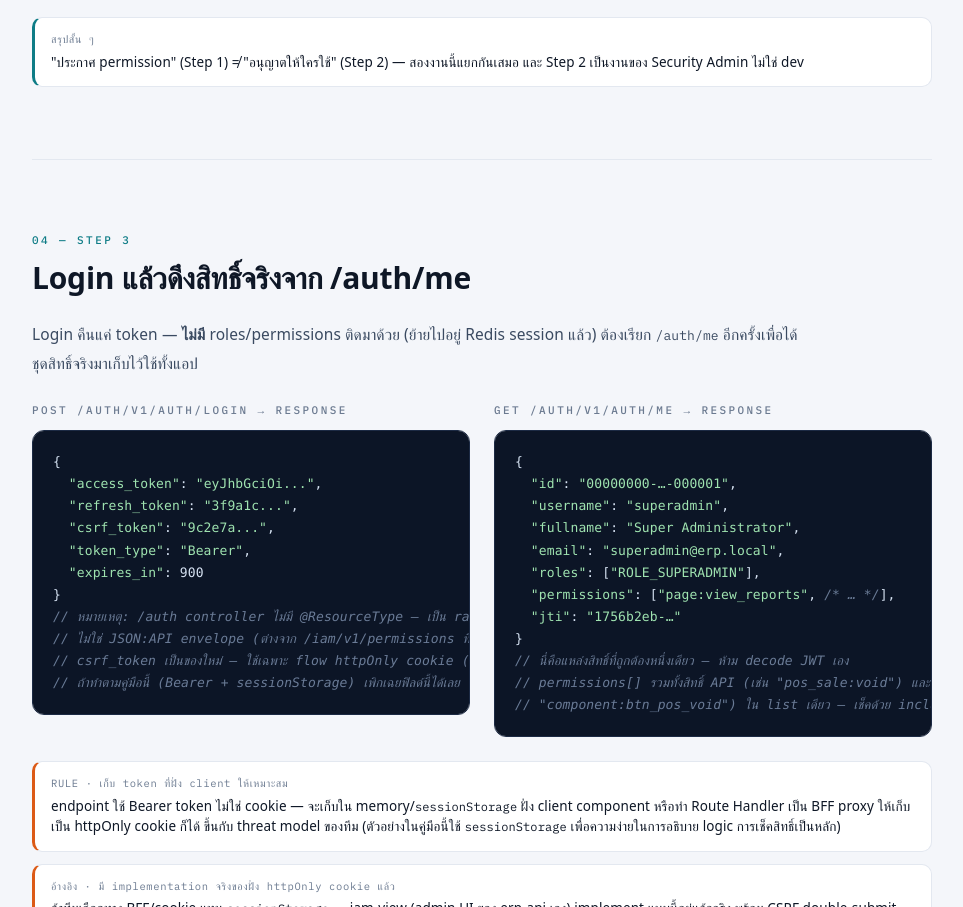
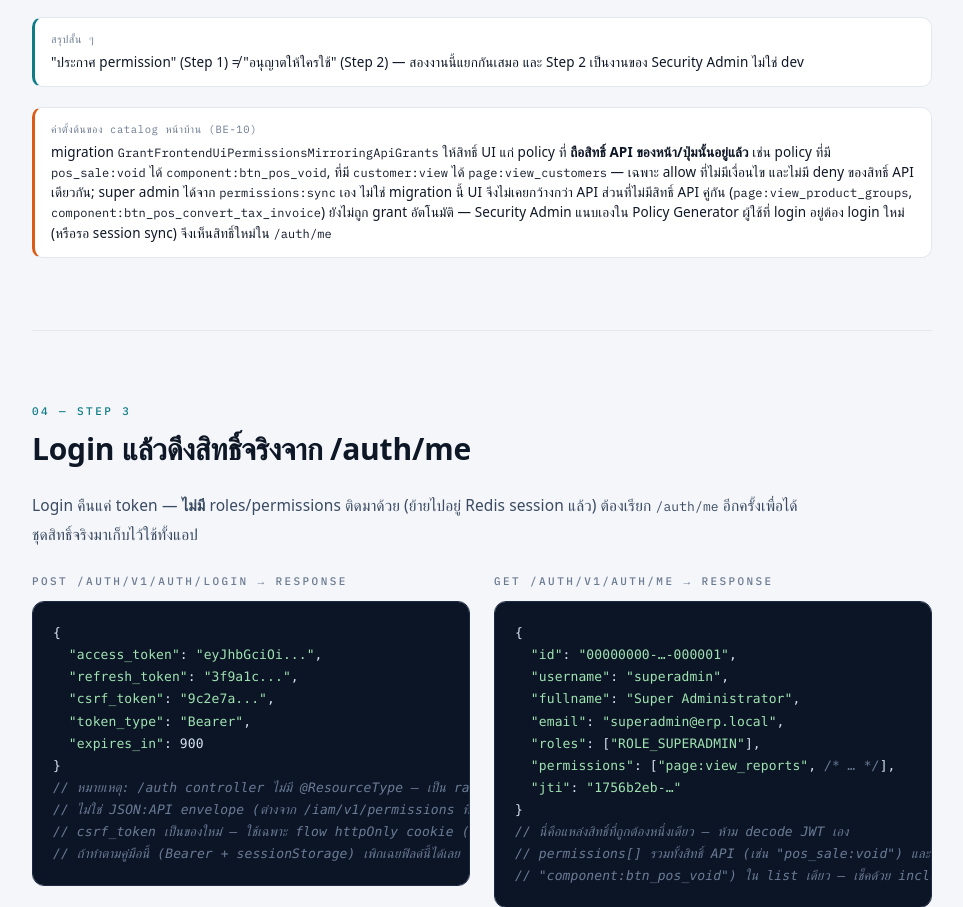
Before and after one commit to iots1/plan-erp, a plain HTML site: page nextjs-permission-guide.html in a window 1280 px wide. Shown: the part 3808-4715 px from the top of the page, without its empty margins (298-1261 px from the left). Drawn offline with nearby package versions, Linux system fonts and the light colour scheme; a web font is replaced by a local one.

Commit message:
docs: UI permissions follow the API grant by default (BE-10)
Co-Authored-By: Claude Sonnet 5.5 <noreply@anthropic.com>

```diff
--- a/nextjs-permission-guide.html
+++ b/nextjs-permission-guide.html
@@ -209,6 +209,7 @@ npm run permissions:sync</pre></div>
           </div>
         </div>
         <div class="rulebox ok mt-5"><div class="rc mb-1">สรุปสั้น ๆ</div><p class="text-[13.5px]">"ประกาศ permission" (Step 1) ≠ "อนุญาตให้ใครใช้" (Step 2) — สองงานนี้แยกกันเสมอ และ Step 2 เป็นงานของ Security Admin ไม่ใช่ dev</p></div>
+        <div class="rulebox mt-5"><div class="rc mb-1">ค่าตั้งต้นของ catalog หน้าบ้าน (BE-10)</div><p class="text-[13.5px]">migration <span class="mono text-[12px]">GrantFrontendUiPermissionsMirroringApiGrants</span> ให้สิทธิ์ UI แก่ policy ที่ <b>ถือสิทธิ์ API ของหน้า/ปุ่มนั้นอยู่แล้ว</b> เช่น policy ที่มี <span class="mono text-[12px]">pos_sale:void</span> ได้ <span class="mono text-[12px]">component:btn_pos_void</span>, ที่มี <span class="mono text-[12px]">customer:view</span> ได้ <span class="mono text-[12px]">page:view_customers</span> — เฉพาะ allow ที่ไม่มีเงื่อนไข และไม่มี deny ของสิทธิ์ API เดียวกัน; super admin ได้จาก <span class="mono text-[12px]">permissions:sync</span> เอง ไม่ใช่ migration นี้ UI จึงไม่เคยกว้างกว่า API ส่วนที่ไม่มีสิทธิ์ API คู่กัน (<span class="mono text-[12px]">page:view_product_groups</span>, <span class="mono text-[12px]">component:btn_pos_convert_tax_invoice</span>) ยังไม่ถูก grant อัตโนมัติ — Security Admin แนบเองใน Policy Generator ผู้ใช้ที่ login อยู่ต้อง login ใหม่ (หรือรอ session sync) จึงเห็นสิทธิ์ใหม่ใน <span class="mono text-[12px]">/auth/me</span></p></div>
       </section>
 
       <div class="rule my-14"></div>
```
